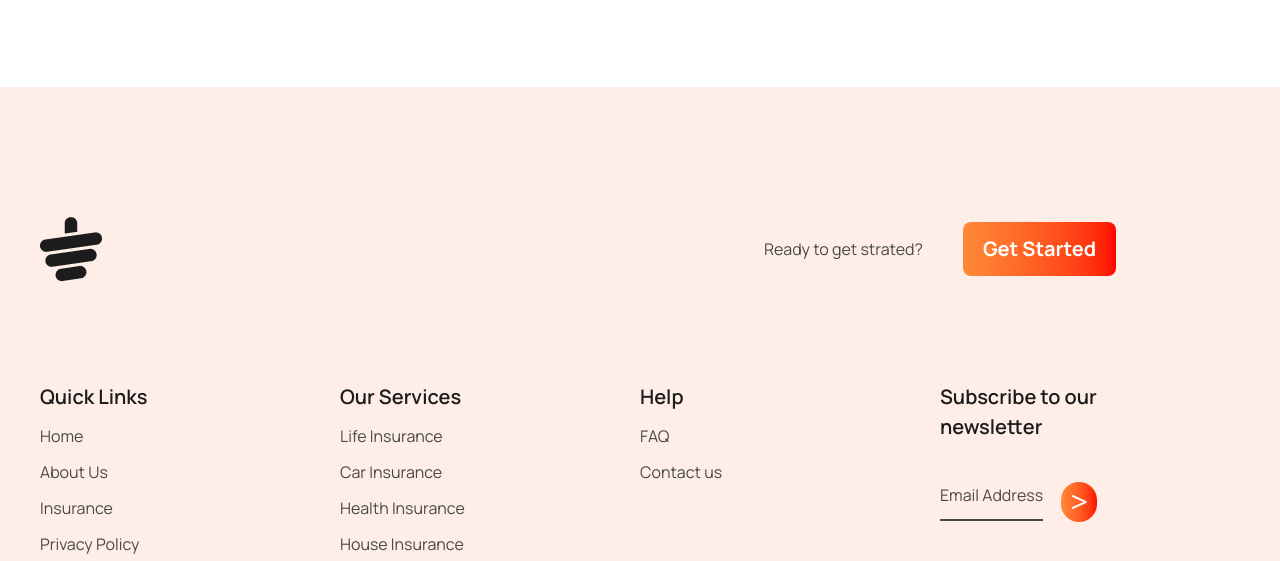
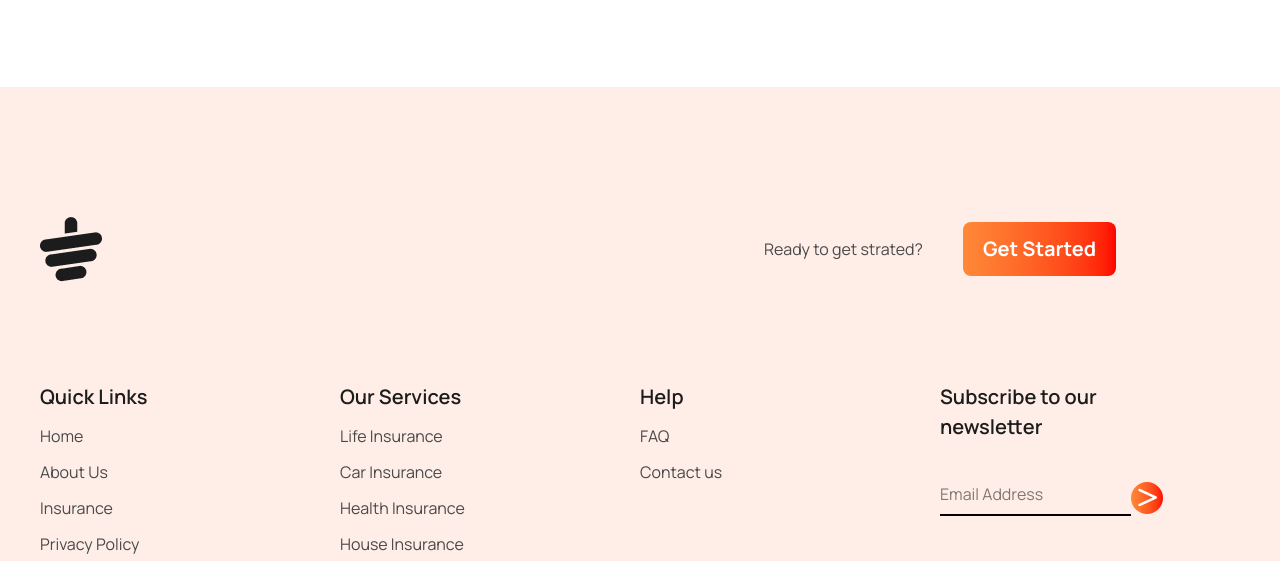
Before and after one commit to ShafiulTuhin/Tea-house, a plain HTML site: page index.html in a window 1280 px wide. Shown: the part 3667-4228 px from the top of the page. Drawn offline with nearby package versions, Linux system fonts and the light colour scheme.

Commit message:
Some customization

```diff
--- a/index.html
+++ b/index.html
@@ -369,13 +369,19 @@
               Subscribe to our <br />
               newsletter
             </h2>
-            <div class="flex justify-between items-center mb-12">
-              <p class="text-[#494949] border-b-2 pb-3">Email Address</p>
-              <div
-                class="rounded-full bg-gradient-to-l from-[#FF0000] to-[#FF8938] cursor-pointer p-2"
+            <div class="flex justify-between mb-12">
+              <input
+                type="text"
+                placeholder="Email Address"
+                class="border-b-2 pb-2 outline-none"
+              />
+              <button
+                class="text-white font-bold text-[20px] h-8 w-8 rounded-full bg-gradient-to-l from-[#FF0000] to-[#FF8938] cursor-pointer"
               >
-                <i class="fa-solid fa-greater-than text-white"></i>
-              </div>
+                <span class="">
+                  <i class="fa-solid fa-greater-than"></i>
+                </span>
+              </button>
             </div>
             <div class="flex text-[#494949] gap-5">
               <i class="fa-brands fa-facebook-f"></i>
```
